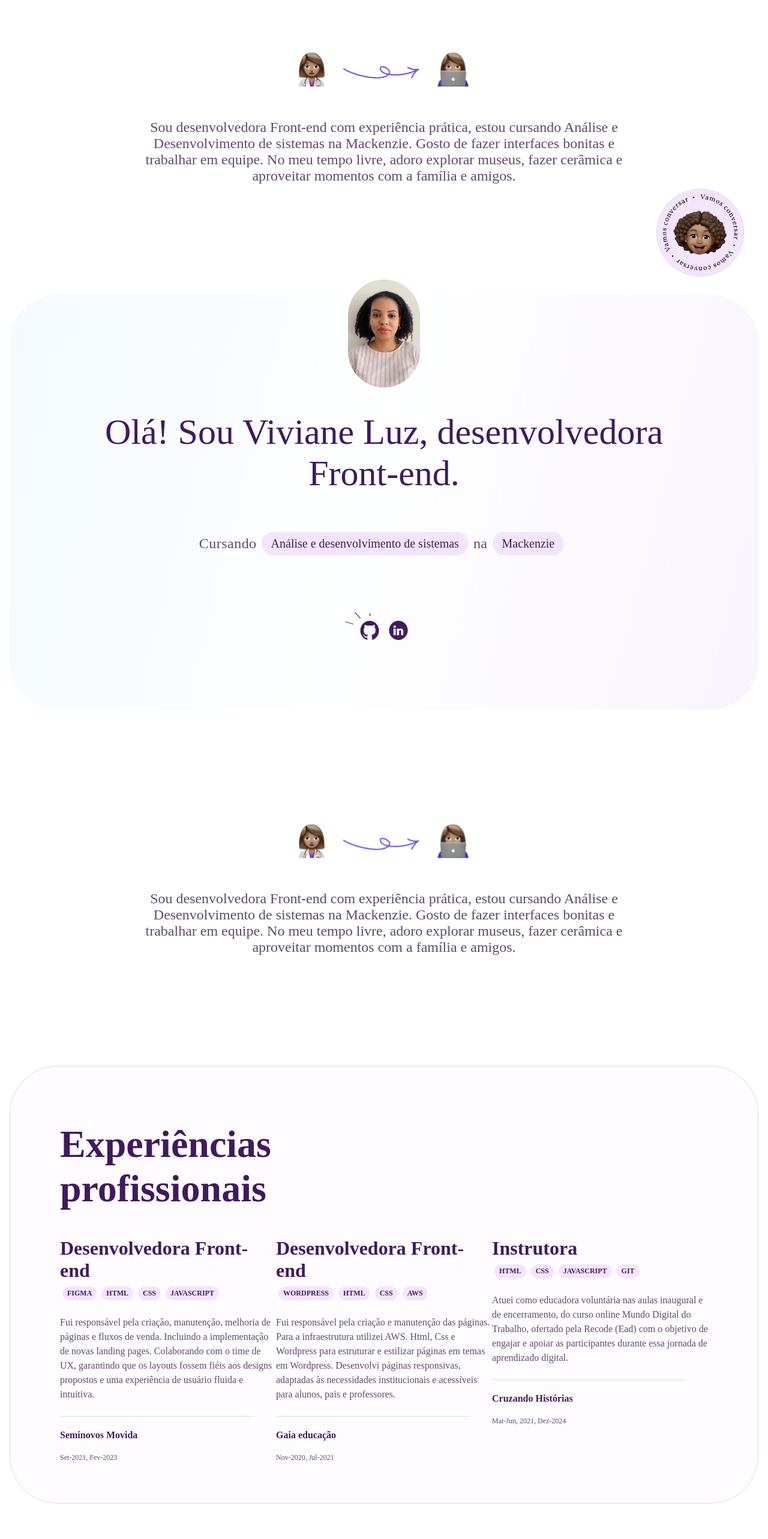
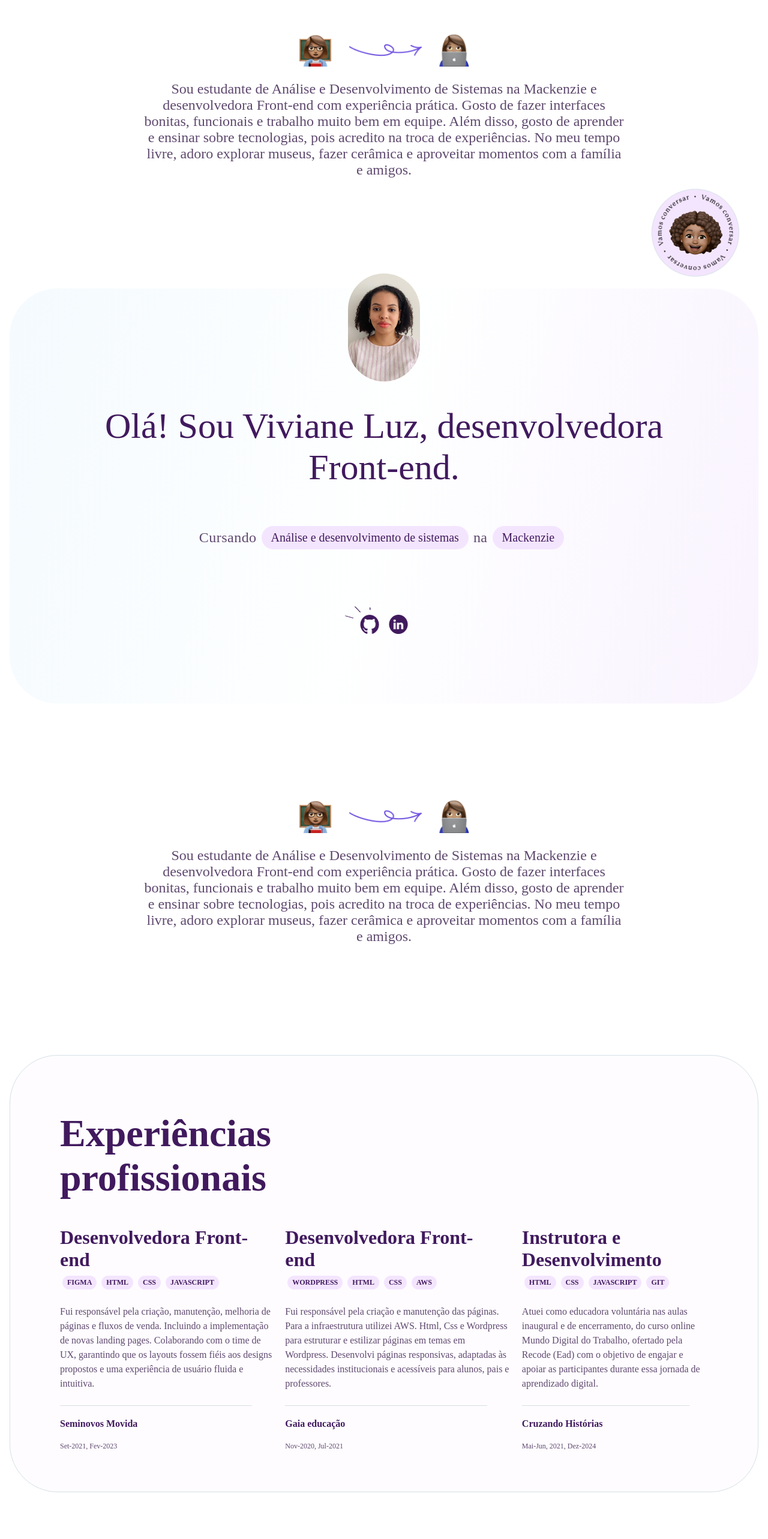
Before and after one commit to vivianeluzz/PortfolioReact, a React (Create React App) app in the folder projetos/: page /bio in a window 1280 px wide. Shown: the part 180-2746 px from the top of the page at 60% size. Built offline with nearby package versions, Linux system fonts and the light colour scheme.

Commit message:
Alteração de layout

```diff
--- a/projetos/src/Components/Bio/Bio.js
+++ b/projetos/src/Components/Bio/Bio.js
@@ -1,12 +1,13 @@
 import React from 'react';
 import './Bio.css';
-import Emoji from '../../assets/emoji.png';
+import Emoji from '../../assets/womanemoji.png';
 
 function Bio() {
   return(
       <section  id="bio-section" className='infos'>
         <img className='emoji' src={Emoji} alt="Emoji" title='Emoji'/>
-        <p className='description-about'>Sou desenvolvedora Front-end com experiência prática, estou cursando Análise e Desenvolvimento de sistemas na Mackenzie. Gosto de fazer interfaces bonitas e trabalhar em equipe.
+        <p className='description-about'>Sou estudante de Análise e Desenvolvimento de Sistemas na Mackenzie e desenvolvedora Front-end com experiência prática. Gosto de fazer interfaces bonitas, funcionais e trabalho muito bem em equipe.
+        Além disso, gosto de aprender e ensinar sobre tecnologias, pois acredito na troca de experiências.
           No meu tempo livre, adoro explorar museus, fazer cerâmica e aproveitar momentos com a família e amigos.
         </p>
         <div>
--- a/projetos/src/Components/Experiences/Experiences.css
+++ b/projetos/src/Components/Experiences/Experiences.css
@@ -23,9 +23,9 @@ body {
     flex-wrap: nowrap;
     padding: 0;
     grid-area: 20px;
+    gap:20px;
 }
 .itens-experiencies {
-    width: 100%;
     padding: 0;
 }
 
@@ -58,7 +58,11 @@ ol {
 .language-tags li {
     margin: 0 4px;
 }
-
+.itemexp {
+    display: flex;
+    flex-direction: column;
+    justify-content: space-between;
+}
 .tag-experiencies {
     background-color: #F4E5FF;
     font-family: 'P22 Mackinac Pro';
--- a/projetos/src/Components/Experiences/Experiences.js
+++ b/projetos/src/Components/Experiences/Experiences.js
@@ -6,6 +6,7 @@ return (
          <div className='exp-content'>
             <h2 className='professionals'>Experiências profissionais</h2>
             <ul className='list-experiences'>
+               <div className='itemexp'>
                   <li className='itens-experiencies'>
                      <h3>Desenvolvedora Front-end</h3>
                      <ol className='language-tags'>
@@ -24,6 +25,8 @@ return (
                         <p className='years'>Set-2021, Fev-2023</p>
                      </div>
                   </li>
+               </div>
+               <div className='itemexp'>
                   <li className='itens-experiencies'>
                      <h3>Desenvolvedora Front-end</h3>
                      <ol className='language-tags'>
@@ -42,8 +45,10 @@ return (
                         <p className='years'>Nov-2020, Jul-2021</p>
                      </div>
                   </li>
+               </div>
+               <div className='itemexp'>
                   <li className='itens-experiencies'>
-            <h3>Instrutora</h3>
+                     <h3>Instrutora e Desenvolvimento</h3>
                      <ol className='language-tags'>
                         <li className='tag-experiencies'>HTML</li>
                         <li className='tag-experiencies'>CSS</li>
@@ -54,12 +59,18 @@ return (
                         Digital do Trabalho, ofertado pela Recode (Ead) com o objetivo de engajar e apoiar as participantes durante essa jornada de
                         aprendizado digital.
                      </p>
+                  </li>
+
+                  <div>
                      <div className='line'></div>
                      <div className='companies'>
                         <h4 className='companies-name'>Cruzando Histórias</h4>
                         <p className='years'>Mai-Jun, 2021, Dez-2024</p>
                      </div>
-         </li>
+
+                  </div>
+               </div>
+
             </ul>
          </div>
       </div>
--- a/projetos/src/Components/Footer/Footer.css
+++ b/projetos/src/Components/Footer/Footer.css
@@ -2,14 +2,9 @@
     display: flex;
     flex-direction: column;
     position: relative;
-    width: 100vw;
+    width: 100%;
     margin-left: -20px;
-    z-index: -1;
-    margin-top: -1200px;
-    padding-bottom: 160px;
-    padding-top: 1280px;
-    background: linear-gradient(180deg, rgba(255, 255, 255, 0) 0%, rgba(65, 26, 94, 0.6) 51.56%, #411A5E 84%, #411A5E 100%);
-    ;
+    padding: 80px 0px;
 }
 
 .contact {
--- a/projetos/src/Components/Home/Home.css
+++ b/projetos/src/Components/Home/Home.css
@@ -118,6 +118,7 @@ main {
     right: 40px;
     bottom: 155px;
     position: fixed;
+    z-index: 999;
 }
 
 .circulo-rotativo {
@@ -138,7 +139,7 @@ main {
 
 .emoji-curriculo {
     position: absolute;
-    left: 27px;
+    left: 36px;
     top:33px;
 }
 
@@ -173,8 +174,7 @@ main {
 
     .botao-rotativo{
         bottom: 20px;
-        right: 20px;
-        display: none;
+        left: 20px;
 
     }
 }
--- a/projetos/src/Components/Home/Home.js
+++ b/projetos/src/Components/Home/Home.js
@@ -24,8 +24,13 @@ export const Home = () => {
                 </div>
 
                         <div className='botao-rotativo'>
+
+                        <a href="https://wa.me/5511986966179" target="blank" className='social'>
+
                             <img className='circulo-rotativo' src={Curr} alt="Botao rotativo para baixar curriculo" title='' />
                             <img className='emoji-curriculo' src={Emoji} alt="" title='' />
+                        </a>
+
                         </div>
                 <main className='item-vetor'>
                     <img className='vetor' src={Vetor} alt="Vetor" title='Vetor' />
--- a/projetos/src/Components/Portfolio/Portfolio.css
+++ b/projetos/src/Components/Portfolio/Portfolio.css
@@ -7,7 +7,7 @@
 }
 
 .training-title {
-    font-family: 'P22 Mackinack Pro';
+    font-family: 'P22 Mackinac Pro';
     font-weight: 800;
     font-size: 64px;
     color: #411A5E;
--- a/projetos/src/Components/Portfolio/Portfolio.js
+++ b/projetos/src/Components/Portfolio/Portfolio.js
@@ -24,7 +24,7 @@ const Portfolio = () => {
         link="https://www.dafiti.com.br/"
         imgClassName="LP"
         title="Landing Page Ecommerce"
-        description="Projeto foi desenvolvido utilizando a funcionalidade de scroll ifinito, implementada com técnicas de CSS para proprorcionar uma navegação fluida e contínua. A estrutura foi construída com HTML, CSS, JavaScript, empregando metodologias modernas como Flexbox, para garantir um layout resposnsivo e com acessibilidade."
+        description="Este projeto foi desenvolvido utilizando a funcionalidade de scroll ifinito, implementada com técnicas de CSS para proprorcionar uma navegação fluida e contínua. A estrutura foi construída com HTML, CSS, JavaScript, empregando metodologias modernas como Flexbox, para garantir um layout responsivo e com acessibilidade."
       />
       {/* Adicionar mais componentes PortfolioItem  */}
     </section>
--- a/projetos/src/Components/Skills/Skills.css
+++ b/projetos/src/Components/Skills/Skills.css
@@ -12,6 +12,7 @@
     border: solid 1px #D5E0E5;
     background: linear-gradient(180deg, #F9FCFE 0%, #FFFEFA 49.48%, #F9F3FE 100%),
     linear-gradient(0deg, #FEFCFF, #FEFCFF);
+    position: relative;
   }
 
 h2 {
@@ -85,6 +86,16 @@ h2 {
     font-family:'P22 Mackinac Pro';
 }
 
+.bg-footer {
+    margin-top: -1100px;
+    background: linear-gradient(180deg, rgba(255, 255, 255, 0) 0%, rgba(65, 26, 94, 0.6) 51.56%, #411A5E 84%, #411A5E 100%);
+    height: 1500px;
+    z-index: -1;
+    position:absolute;
+    width: 102%;
+    margin-left: -16px;
+}
+
 @media (max-width: 800px) {
 
     h2{
@@ -122,4 +133,11 @@ h2 {
         border-radius: 40px;
         width: auto;
     }
+
+    .bg-footer {
+        width: 110%;
+        margin-left: -27px;
+
+    }
+
 }
--- a/projetos/src/Components/Skills/Skills.js
+++ b/projetos/src/Components/Skills/Skills.js
@@ -45,6 +45,9 @@ function Skills() {
               <Card bgcolor="mysql" icon={MySQL} title="MySQL" />
           </li>
           </div>
+          <div className='bg-footer'>
+
+          </div>
       </section>
   );
 }
--- a/projetos/src/Components/Training/Training.css
+++ b/projetos/src/Components/Training/Training.css
@@ -21,7 +21,7 @@
 .courses-full{
     background-color: #FFF7F7;
     border-radius: 60px;
-    padding: 64px;
+    padding: 60px;
     margin-bottom: 40px;
 }
 
```
Also changed, not shown: projetos/src/assets/emojiface.png (added), projetos/src/assets/womanemoji.png (added). Lines whose indentation alone changed are shown as unchanged.
